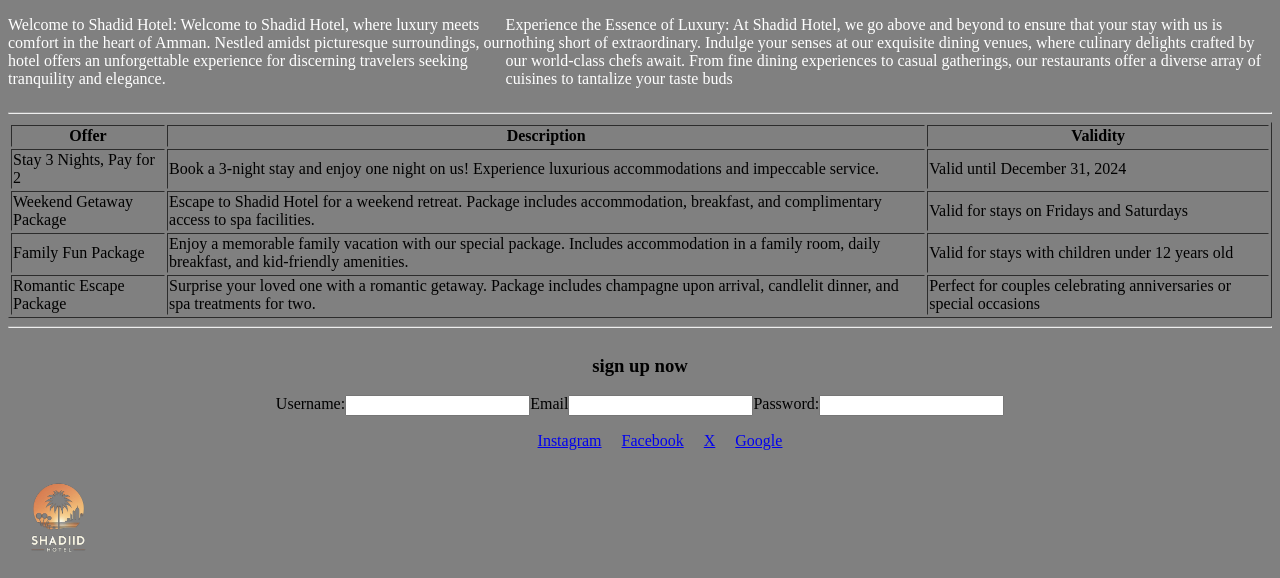
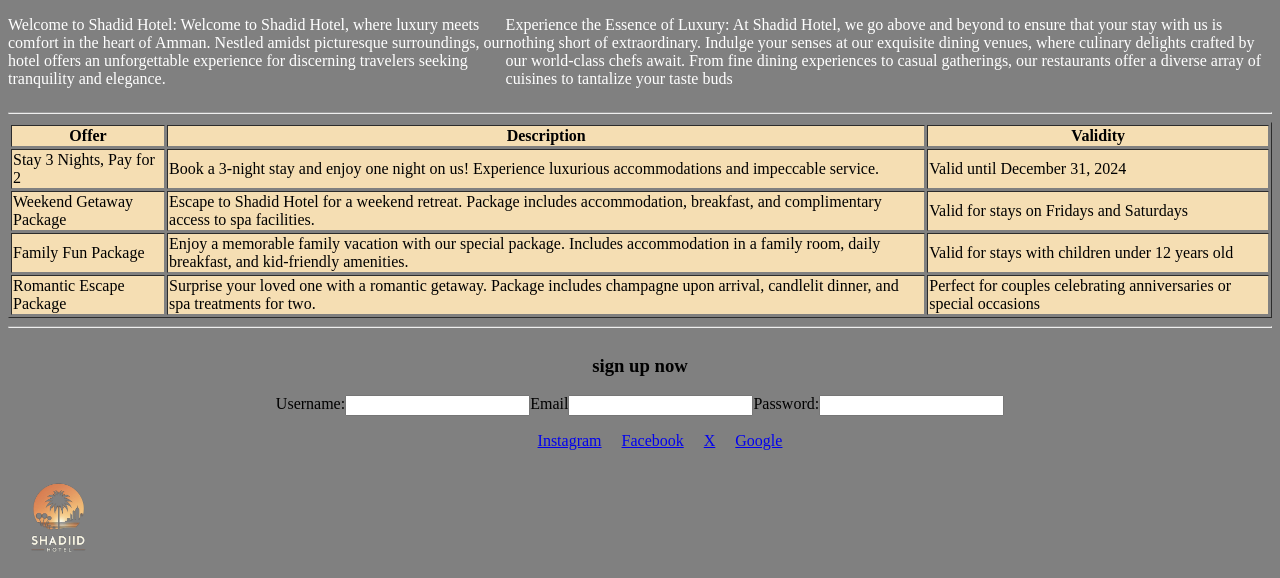
Before and after one commit to AhmadNael/htmlFirstDemo, a plain HTML site: page index.html in a window 1280 px wide. Shown: the part 1100-1678 px from the top of the page. Drawn offline with Linux system fonts and the light colour scheme.

Commit message:
table coloerd

```diff
--- a/style.css
+++ b/style.css
@@ -67,3 +67,7 @@ form {
 display: flex;
 justify-content: center;
 }
+
+th,td {
+    background-color: wheat;
+}
```
